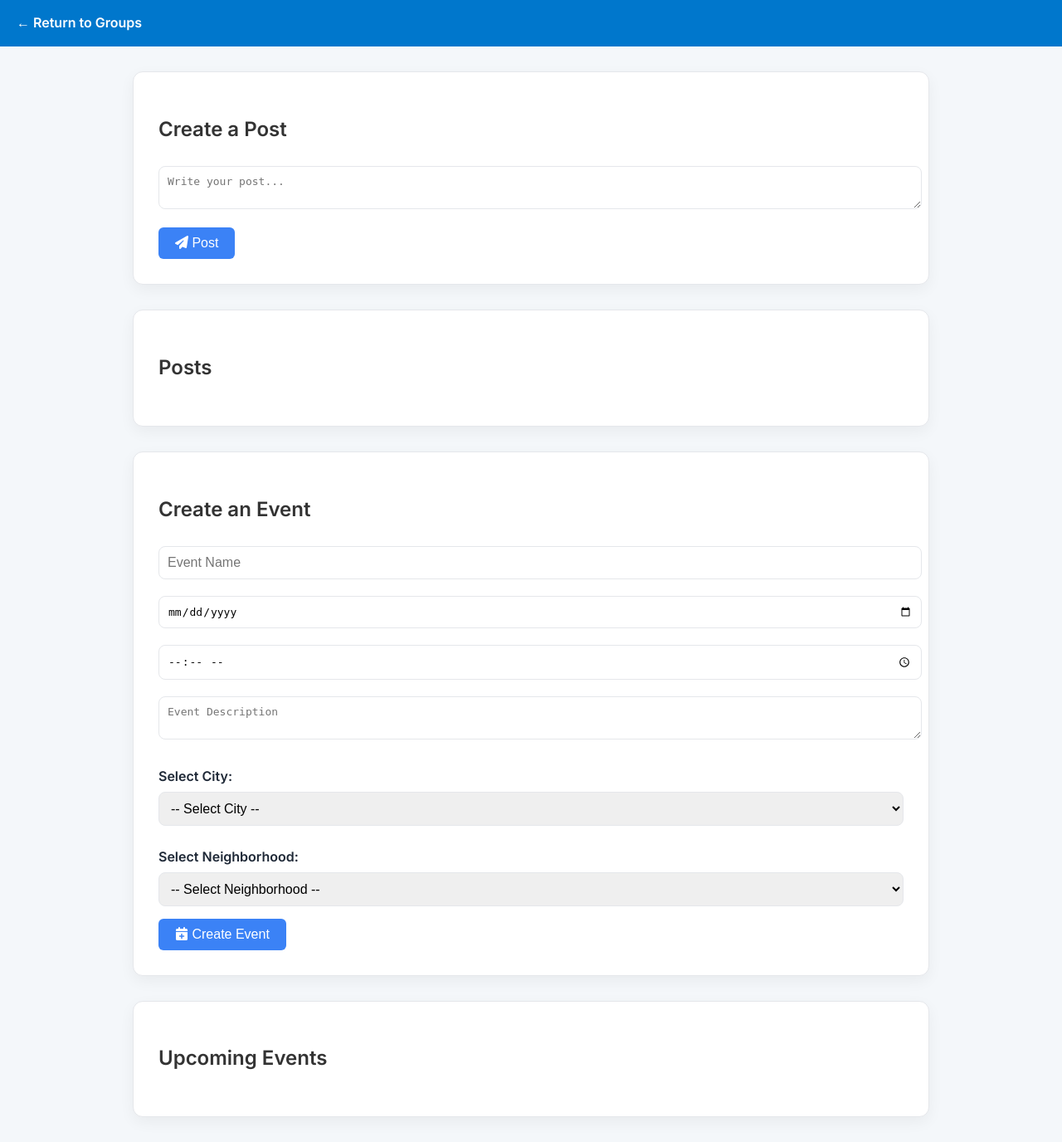
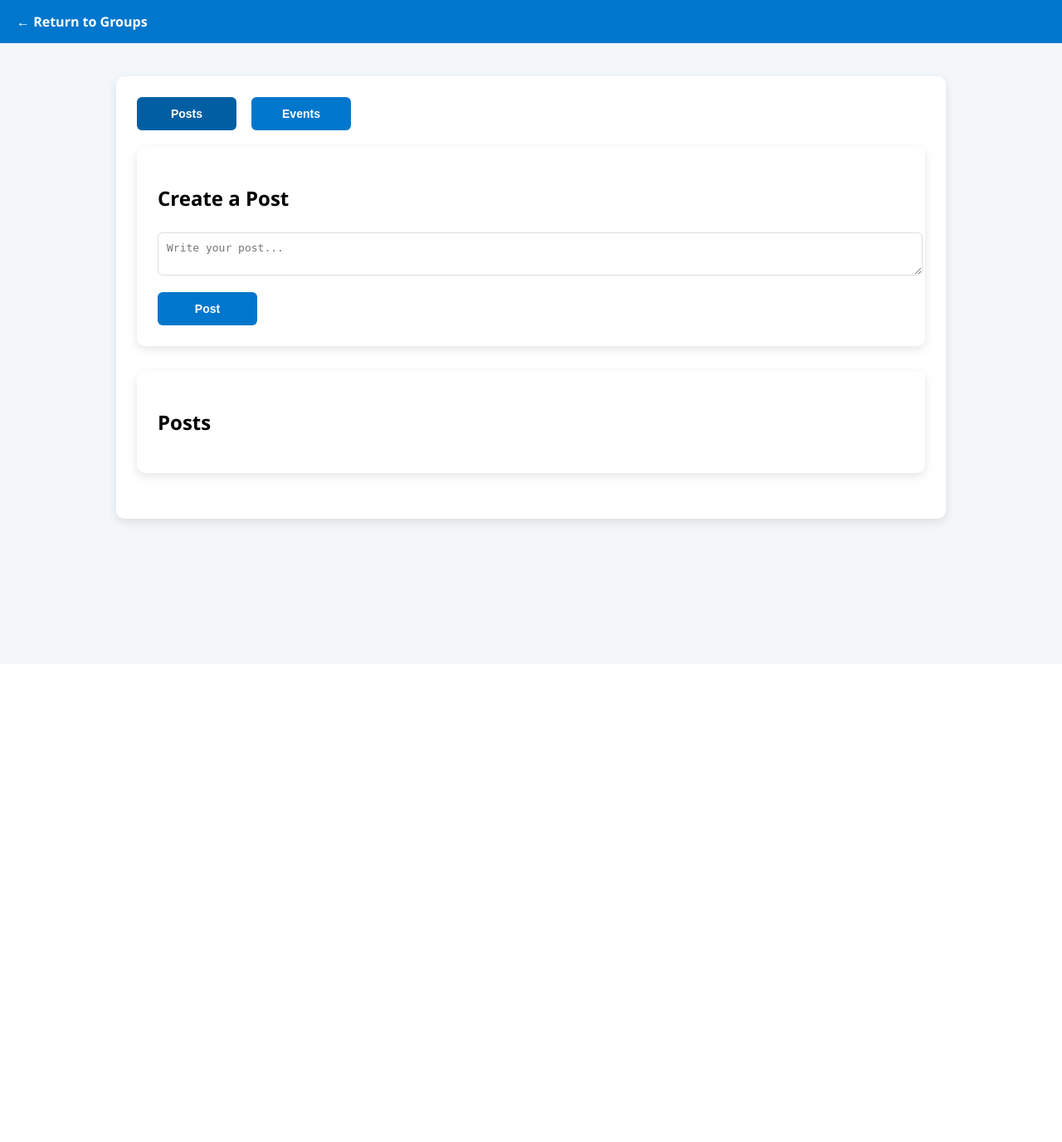
Before and after one commit to ryokrieger/CityConnect, a Flask app: template templates/group_detail.html in a window 1280 px wide. Shown: the whole page at 83% size. After the commit the page ends 637 px from the top, so only its background shows below. Run offline with Flask 3, Linux system fonts and the light colour scheme; the template is opened without the code that fills it, so the values that code supplies are empty.

Commit message:
added toggle option in groups to change between posts and events

```diff
--- a/templates/group_detail.html
+++ b/templates/group_detail.html
@@ -2,37 +2,15 @@
 <html lang="en">
 <head>
     <meta charset="UTF-8">
-    <!-- Page title dynamically set based on group name -->
     <title>{{ group.group_name }} - CityConnect</title>
-    <meta name="viewport" content="width=device-width, initial-scale=1.0">
-
-    <!-- Import Google Fonts -->
-    <link href="https://fonts.googleapis.com/css2?family=Inter:wght@400;600&display=swap" rel="stylesheet">
-
-    <!-- Import FontAwesome icons -->
-    <link rel="stylesheet" href="https://cdnjs.cloudflare.com/ajax/libs/font-awesome/6.4.0/css/all.min.css" />
 
     <style>
-        :root {
-            --primary: #3b82f6;
-            --primary-dark: #2563eb;
-            --danger: #ef4444;
-            --danger-dark: #b91c1c;
-            --success: #10b981;
-            --success-dark: #059669;
-            --text-color: #1f2937;
-            --bg-color: #f9fafb;
-            --card-bg: #ffffff;
-            --border-color: #e5e7eb;
-        }
 
         body {
-            font-family: 'Inter', 'Segoe UI', sans-serif;
+            font-family: 'Segoe UI', sans-serif;
             background-color: #f4f7fa;
             margin: 0;
             padding: 0;
-            line-height: 1.6;
-            color: var(--text-color);
         }
 
         .top-bar {
@@ -48,6 +26,7 @@
             color: white;
             text-decoration: none;
             font-weight: bold;
+            margin-right: 15px;
         }
 
         .top-bar a:hover {
@@ -55,34 +34,23 @@
         }
 
         .container {
-            max-width: 960px;
-            margin: 30px auto;
+            max-width: 1000px;
+            margin: 40px auto;
             padding: 0 20px;
         }
 
         h1 {
-            color: var(--primary);
-            margin-bottom: 10px;
-        }
-
-        p.group-desc {
-            font-size: 1.1em;
-            color: #555;
+            color: #0077cc;
             margin-bottom: 30px;
+            text-align: center;
         }
 
         .section {
-            background: var(--card-bg);
-            padding: 30px;
+            background-color: white;
+            border-radius: 10px;
+            box-shadow: 0 4px 12px rgba(0,0,0,0.1);
+            padding: 25px;
             margin-bottom: 30px;
-            border-radius: 12px;
-            border: 1px solid var(--border-color);
-            box-shadow: 0 6px 18px rgba(0, 0, 0, 0.05);
-        }
-
-        h2 {
-            color: #333;
-            margin-bottom: 20px;
         }
 
         textarea, input[type="text"], input[type="date"], input[type="time"], select {
@@ -90,67 +58,53 @@
             padding: 10px;
             margin-top: 5px;
             margin-bottom: 15px;
-            border: 1px solid var(--border-color);
-            border-radius: 8px;
+            border: 1px solid #ddd;
+            border-radius: 6px;
             font-size: 1em;
-            transition: border-color 0.2s;
-        }
-
-        textarea:focus, input:focus, select:focus {
-            border-color: var(--primary);
-            outline: none;
-        }
-
-        label {
-            font-weight: 600;
-            margin-top: 10px;
-            display: block;
         }
 
         button {
-            padding: 10px 20px;
-            font-size: 1em;
+            padding: 10px 16px;
+            font-size: 14px;
             border-radius: 6px;
             border: none;
             cursor: pointer;
-            transition: all 0.2s ease;
+            font-weight: bold;
+            min-width: 120px;
+            height: 40px;
+            margin-right: 8px;
         }
 
-        button:hover {
-            transform: translateY(-1px);
-            box-shadow: 0 4px 8px rgba(0,0,0,0.1);
+        .btn-primary {
+            background-color: #0077cc; color: white;
         }
 
-        .primary-btn {
-            background-color: var(--primary);
-            color: white;
-        }
-        .primary-btn:hover {
-            background-color: var(--primary-dark);
+
+        .btn-primary:hover {
+            background-color: #005fa3;
         }
 
-        .danger-btn {
-            background-color: var(--danger);
-            color: white;
-        }
-        .danger-btn:hover {
-            background-color: var(--danger-dark);
+        .btn-success {
+            background-color: #28a745; color: white;
         }
 
-        .success-btn {
-            background-color: var(--success);
-            color: white;
+        .btn-success:hover {
+            background-color: #218838;
         }
-        .success-btn:hover {
-            background-color: var(--success-dark);
+
+        .btn-danger {
+            background-color: #dc3545; color: white;
+        }
+
+        .btn-danger:hover {
+            background-color: #c82333;
         }
 
         .post, .event {
-            border: 1px solid var(--border-color);
-            padding: 20px;
-            margin-bottom: 20px;
-            border-radius: 10px;
-            background-color: #fcfcfc;
+            border: 1px solid #ddd;
+            border-radius: 6px;
+            padding: 15px;
+            margin-bottom: 15px;
         }
 
         .comment {
@@ -161,36 +115,26 @@
         }
 
         .comment-form {
-            margin-top: 15px;
+            margin-top: 10px;
         }
 
-        .section p {
-            margin: 5px 0;
+        .toggle-tabs {
+            display: flex;
+            gap: 10px;
+            margin-bottom: 20px;
+        }
+
+        .toggle-tabs button.active {
+            background-color: #005fa3;
         }
 
         .button-group {
             display: flex;
             flex-wrap: wrap;
-            gap: 10px;
+            gap: 8px;
             margin-top: 10px;
         }
 
-        .button-group form {
-            margin: 0;
-        }
-
-        @media (max-width: 768px) {
-            .container {
-                padding: 0 15px;
-            }
-            .top-bar {
-                flex-direction: column;
-                align-items: flex-start;
-            }
-            .section {
-                padding: 20px;
-            }
-        }
     </style>
 </head>
 <body>
@@ -203,60 +147,67 @@
 
 <div class="container">
     <h1>{{ group.group_name }}</h1>
-    <p class="group-desc">{{ group.description }}</p>
+    <p style="text-align:center; color:#555;">{{ group.description }}</p>
 
-    <!-- Section to create a new post -->
+    <!-- Toggle Buttons for Posts & Events -->
+    <div class="section">
+        <div class="toggle-tabs">
+            <button id="toggle-posts" class="btn-primary active">Posts</button>
+            <button id="toggle-events" class="btn-primary">Events</button>
+        </div>
+
+        <!-- POSTS TAB -->
+        <div id="posts-tab">
+            <!-- Create a Post Form -->
             <div class="section">
                 <h2>Create a Post</h2>
                 <form method="POST" action="{{ url_for('create_post', group_id=group.group_ID) }}">
                     <textarea name="content" placeholder="Write your post..." required></textarea>
-            <button type="submit" class="primary-btn"><i class="fas fa-paper-plane"></i> Post</button>
+                    <button type="submit" class="btn-primary">Post</button>
                 </form>
             </div>
 
-    <!-- Section displaying all posts in the group -->
+            <!-- Posts List -->
             <div class="section">
                 <h2>Posts</h2>
-        <!-- Loop through posts -->
                 {% for post in posts %}
                     <div class="post">
-                <!-- Show username and post time -->
                         <p><strong>{{ post.username }}</strong> ({{ post.post_time }}):</p>
-                <!-- Show post content -->
                         <p>{{ post.content }}</p>
-
-                <!-- If the current user owns the post, show delete button -->
+                        <!-- Delete post button if current user owns it -->
                         {% if post.userID == user_id %}
                             <form method="POST" action="{{ url_for('delete_post', group_id=group.group_ID, post_id=post.post_ID) }}">
-                        <button type="submit" class="danger-btn"><i class="fas fa-trash-alt"></i> Delete Post</button>
+                                <button type="submit" class="btn-danger">Delete Post</button>
                             </form>
                         {% endif %}
 
-                <!-- Comments section under the post -->
+                        <!-- Comments -->
                         <h4>Comments:</h4>
                         {% for comment in post.comments %}
                             <div class="comment">
-                        <!-- Show commenter's name, time, and comment content -->
                                 <p><strong>{{ comment.username }}</strong> ({{ comment.comment_time }}): {{ comment.content }}</p>
-                        <!-- If current user owns comment, show delete comment button -->
+                                <!-- Delete comment button if current user owns it -->
                                 {% if comment.userID == user_id %}
                                     <form method="POST" action="{{ url_for('delete_comment', group_id=group.group_ID, comment_id=comment.comment_ID) }}">
-                                <button type="submit" class="danger-btn"><i class="fas fa-times-circle"></i> Delete Comment</button>
+                                        <button type="submit" class="btn-danger">Delete Comment</button>
                                     </form>
                                 {% endif %}
                             </div>
                         {% endfor %}
 
-                <!-- Form to add a new comment to this post -->
+                        <!-- Add Comment Form -->
                         <form method="POST" action="{{ url_for('add_comment', group_id=group.group_ID, post_id=post.post_ID) }}" class="comment-form">
                             <input type="text" name="content" placeholder="Add a comment" required>
-                    <button type="submit" class="success-btn"><i class="fas fa-comment"></i> Comment</button>
+                            <button type="submit" class="btn-success">Comment</button>
                         </form>
                     </div>
                 {% endfor %}
             </div>
+        </div>
 
-    <!-- Section to create a new event -->
+        <!-- EVENTS TAB -->
+        <div id="events-tab" style="display:none;">
+            <!-- Create Event Form -->
             <div class="section">
                 <h2>Create an Event</h2>
                 <form method="POST" action="{{ url_for('create_event', group_id=group.group_ID) }}">
@@ -265,7 +216,7 @@
                     <input type="time" name="event_time" required>
                     <textarea name="event_description" placeholder="Event Description" required></textarea>
 
-            <!-- Dropdown to select city -->
+                    <!-- City Dropdown -->
                     <label for="city">Select City:</label>
                     <select id="city" name="city" required>
                         <option value="">-- Select City --</option>
@@ -274,17 +225,17 @@
                         {% endfor %}
                     </select>
 
-            <!-- Dropdown to select neighborhood, dynamically populated based on city -->
+                    <!-- Neighborhood Dropdown (depends on city) -->
                     <label for="neighborhood">Select Neighborhood:</label>
                     <select id="neighborhood" name="neighborhood" required>
                         <option value="">-- Select Neighborhood --</option>
                     </select>
 
-            <button type="submit" class="primary-btn"><i class="fas fa-calendar-plus"></i> Create Event</button>
+                    <button type="submit" class="btn-primary">Create Event</button>
                 </form>
             </div>
 
-    <!-- Section showing upcoming events -->
+            <!-- Events List -->
             <div class="section">
                 <h2>Upcoming Events</h2>
                 {% for event in events %}
@@ -297,22 +248,20 @@
                         <p>Created by: {{ event.creator_name }}</p>
                         <p>Participants Going: {{ event.participant_count }}</p>
 
-                <!-- Buttons to join or leave event -->
+                        <!-- Join/Leave/Delete Buttons -->
                         <div class="button-group">
                             {% if event.is_participating %}
                                 <form method="POST" action="{{ url_for('leave_event', group_id=group.group_ID, event_id=event.event_ID) }}">
-                            <button type="submit" class="danger-btn"><i class="fas fa-times"></i> Cancel Going</button>
+                                    <button type="submit" class="btn-danger">Cancel Going</button>
                                 </form>
                             {% else %}
                                 <form method="POST" action="{{ url_for('join_event', group_id=group.group_ID, event_id=event.event_ID) }}">
-                            <button type="submit" class="success-btn"><i class="fas fa-check-circle"></i> I'm Going</button>
+                                    <button type="submit" class="btn-success">I'm Going</button>
                                 </form>
                             {% endif %}
-
-                    <!-- If current user is the event creator, show delete event button -->
                             {% if event.creator_ID == user_id %}
                                 <form method="POST" action="{{ url_for('delete_event', group_id=group.group_ID, event_id=event.event_ID) }}">
-                            <button type="submit" class="danger-btn"><i class="fas fa-trash"></i> Delete Event</button>
+                                    <button type="submit" class="btn-danger">Delete Event</button>
                                 </form>
                             {% endif %}
                         </div>
@@ -320,27 +269,24 @@
                 {% endfor %}
             </div>
         </div>
+    </div>
+</div>
 
-<!-- Script tag containing JSON data of neighborhoods -->
+<!-- Neighborhood JSON for dynamic dropdown -->
 <script id="neighborhood-data" type="application/json">
     {{ neighborhoods_json | tojson | safe }}
 </script>
 
 <script>
-    // Parse neighborhood data JSON
+    // Handle City → Neighborhood dropdown dynamically
     const neighborhoodData = JSON.parse(document.getElementById('neighborhood-data').textContent);
-    // Reference to city and neighborhood dropdown elements
     const cityDropdown = document.getElementById('city');
     const neighborhoodDropdown = document.getElementById('neighborhood');
 
-    // Event listener to update neighborhoods when city changes
     cityDropdown.addEventListener('change', function () {
         const selectedCity = parseInt(this.value);
-        // Reset neighborhood dropdown options
         neighborhoodDropdown.innerHTML = '<option value="">-- Select Neighborhood --</option>';
-        // Filter neighborhoods matching selected city
         const filtered = neighborhoodData.filter(n => n.city_code === selectedCity);
-        // Populate neighborhood dropdown dynamically
         filtered.forEach(n => {
             const option = document.createElement('option');
             option.value = n.postal_code;
@@ -348,6 +294,26 @@
             neighborhoodDropdown.appendChild(option);
         });
     });
+
+    // Toggle Posts/Events Tabs
+    const postsTab = document.getElementById('posts-tab');
+    const eventsTab = document.getElementById('events-tab');
+    const togglePosts = document.getElementById('toggle-posts');
+    const toggleEvents = document.getElementById('toggle-events');
+
+    togglePosts.addEventListener('click', () => {
+        postsTab.style.display = 'block';
+        eventsTab.style.display = 'none';
+        togglePosts.classList.add('active');
+        toggleEvents.classList.remove('active');
+    });
+
+    toggleEvents.addEventListener('click', () => {
+        eventsTab.style.display = 'block';
+        postsTab.style.display = 'none';
+        toggleEvents.classList.add('active');
+        togglePosts.classList.remove('active');
+    });
 </script>
 
 </body>
```
Lines whose indentation alone changed are shown as unchanged.
